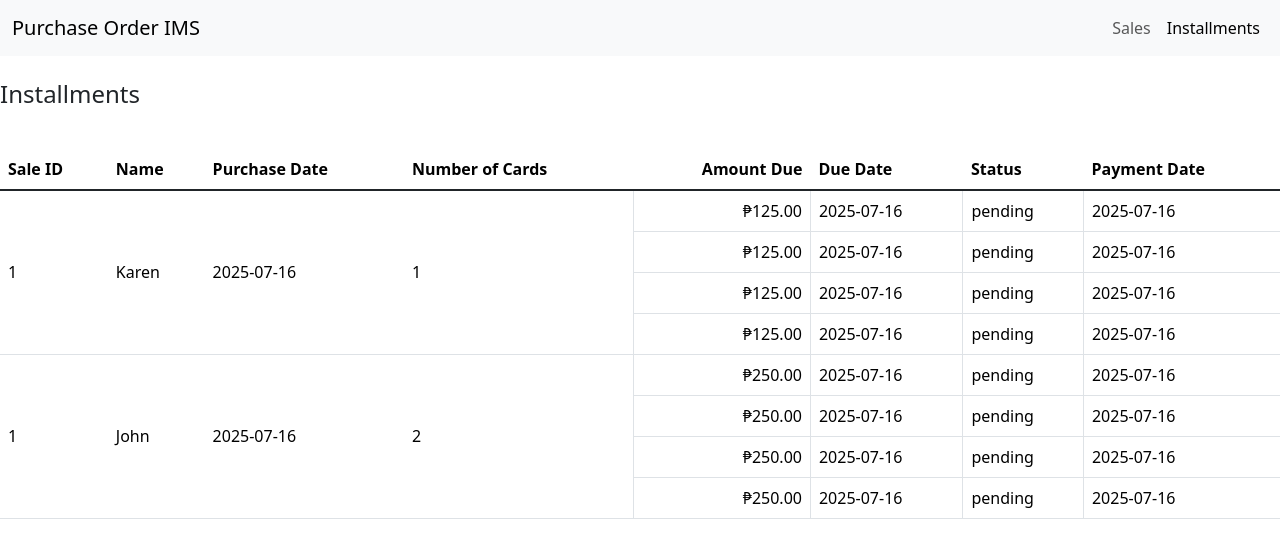
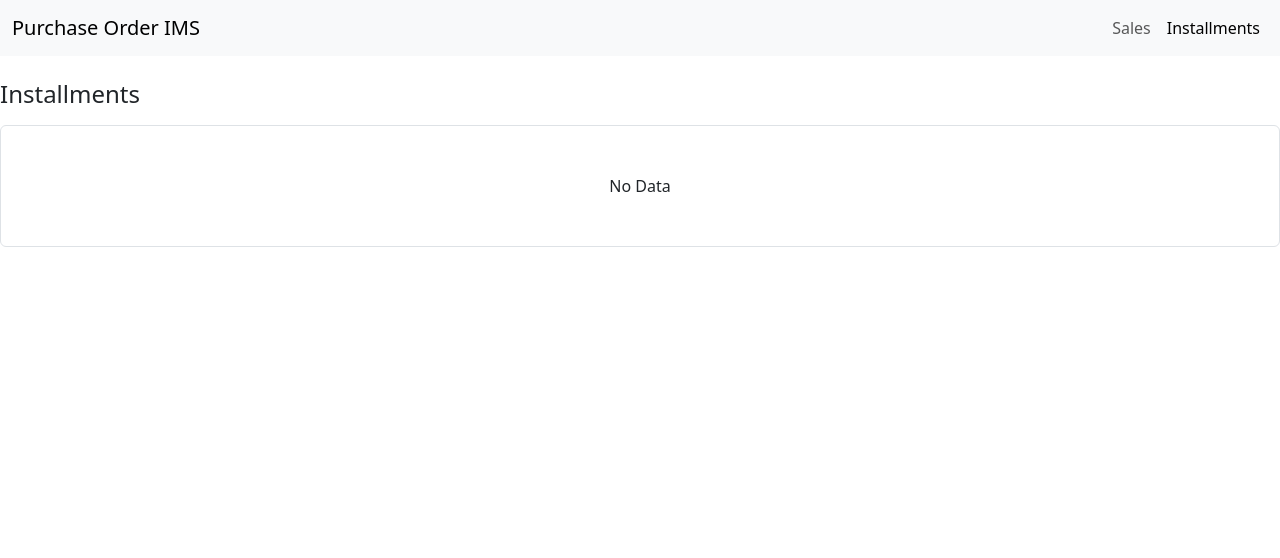
Before and after one commit to kbs291/PO-IMS, a Vue app: page /installments in a window 1280 px wide. Shown: the top 558 px of the page. Built offline with nearby package versions, Linux system fonts and the light colour scheme; data requests are answered from the project's data file; the HTML template or start-up script is replaced by a standard one.

Commit message:
Added function that will create the installments once a sale has been added, and created the generateDueDates composable

```diff
--- a/data/db.json
+++ b/data/db.json
@@ -28,70 +28,7 @@
       "firstDueDate": "2025-07-15"
     }
   ],
-  "installments": [
-    {
-      "id": 1,
-      "salesId": 1,
-      "name": "Karen",
-      "purchaseDate": "2025-07-16",
-      "numberOfCards": 1,
-      "amountDue": {
-        "first": 125,
-        "second": 125,
-        "third": 125,
-        "fourth": 125
-      },
-      "dueDates": {
-        "first": "2025-07-16",
-        "second": "2025-07-16",
-        "third": "2025-07-16",
-        "fourth": "2025-07-16"
-      },
-      "status": {
-        "first": "pending",
-        "second": "pending",
-        "third": "pending",
-        "fourth": "pending"
-      },
-      "paymentDates": {
-        "first": "2025-07-16",
-        "second": "2025-07-16",
-        "third": "2025-07-16",
-        "fourth": "2025-07-16"
-      }
-    },
-    {
-      "id": 1,
-      "salesId": 1,
-      "name": "John",
-      "purchaseDate": "2025-07-16",
-      "numberOfCards": 2,
-      "amountDue": {
-        "first": 250,
-        "second": 250,
-        "third": 250,
-        "fourth": 250
-      },
-      "dueDates": {
-        "first": "2025-07-16",
-        "second": "2025-07-16",
-        "third": "2025-07-16",
-        "fourth": "2025-07-16"
-      },
-      "status": {
-        "first": "pending",
-        "second": "pending",
-        "third": "pending",
-        "fourth": "pending"
-      },
-      "paymentDates": {
-        "first": "2025-07-16",
-        "second": "2025-07-16",
-        "third": "2025-07-16",
-        "fourth": "2025-07-16"
-      }
-    }
-  ],
+  "installments": [],
   "customers": [
     {
       "id": 1,
--- a/src/App.vue
+++ b/src/App.vue
@@ -4,6 +4,6 @@ import Header from './components/layout/Header.vue';
 </script>
 
 <template>
-  <Header />
+  <Header></Header>
   <RouterView />
 </template>
--- a/src/components/InstallmentsTable.vue
+++ b/src/components/InstallmentsTable.vue
@@ -14,8 +14,9 @@ onMounted(async () => await installmentsStore.fetchInstallments());
 <template>
   <h4 class="my-3">Installments</h4>
 
+  <section v-if="installments.length > 0">
     <div class="table-responsive">
-    <table class="table table-hover align-middle mt-4">
+      <table class="table table-striped-columns table-hover align-middle mt-4">
         <thead>
           <tr>
             <th scope="col">Sale ID</th>
@@ -38,28 +39,32 @@ onMounted(async () => await installmentsStore.fetchInstallments());
               <td class="text-end border">{{ formatAmount(installment.amountDue.first) }}</td>
               <td class="border">{{ formatDate(installment.dueDates.first) }}</td>
               <td class="border">{{ installment.status.first }}</td>
-            <td>{{ formatDate(installment.paymentDates.first) }}</td>
+              <td>{{ installment.paymentDates.first && formatDate(installment.paymentDates.first) }}</td>
             </tr>
             <tr>
               <td class="text-end border">{{ formatAmount(installment.amountDue.second) }}</td>
               <td class="border">{{ formatDate(installment.dueDates.second) }}</td>
               <td class="border">{{ installment.status.second }}</td>
-            <td>{{ formatDate(installment.paymentDates.second) }}</td>
+              <td>{{ installment.paymentDates.second && formatDate(installment.paymentDates.second) }}</td>
             </tr>
             <tr>
               <td class="text-end border">{{ formatAmount(installment.amountDue.third) }}</td>
               <td class="border">{{ formatDate(installment.dueDates.third) }}</td>
               <td class="border">{{ installment.status.third }}</td>
-            <td>{{ formatDate(installment.paymentDates.third) }}</td>
+              <td>{{ installment.paymentDates.fourth && formatDate(installment.paymentDates.fourth) }}</td>
             </tr>
             <tr>
               <td class="text-end border">{{ formatAmount(installment.amountDue.fourth) }}</td>
               <td class="border">{{ formatDate(installment.dueDates.fourth) }}</td>
               <td class="border">{{ installment.status.fourth }}</td>
-            <td>{{ formatDate(installment.paymentDates.fourth) }}</td>
+              <td>{{ installment.paymentDates.fourth && formatDate(installment.paymentDates.fourth) }}</td>
             </tr>
           </template>
         </tbody>
       </table>
     </div>
+  </section>
+  <section v-else>
+    <div class="p-5 text-center border rounded empty">No Data</div>
+  </section>
 </template>
--- a/src/stores/installments.js
+++ b/src/stores/installments.js
@@ -1,6 +1,7 @@
 import axios from "axios";
 import { defineStore } from "pinia";
 import { reactive, ref } from "vue";
+import { generateDueDates } from "@/utils/generateDueDates";
 
 export const useInstallmentsStore = defineStore('installments', () => {
   let installments = reactive([]);
@@ -12,7 +13,7 @@ export const useInstallmentsStore = defineStore('installments', () => {
         addInstallments(data);
       });
     } catch (error) {
-      console.log(error);
+      console.log('Failed to fetch data');
     }
   };
 
@@ -25,14 +26,46 @@ export const useInstallmentsStore = defineStore('installments', () => {
       fourth: new Date(installment.dueDates.fourth)
     });
     const paymentDates = reactive({
-      first: new Date(installment.paymentDates.first),
-      second: new Date(installment.paymentDates.second),
-      third: new Date(installment.paymentDates.third),
-      fourth: new Date(installment.paymentDates.fourth)
+      first: installment.paymentDates.first ? new Date(installment.paymentDates.first) : null,
+      second: installment.paymentDates.second ? new Date(installment.paymentDates.second) : null,
+      third: installment.paymentDates.third ? new Date(installment.paymentDates.third) : null,
+      fourth: installment.paymentDates.fourth ? new Date(installment.paymentDates.fourth) : null
     });
 
     installments.push({ ...installment, purchaseDate, dueDates, paymentDates });
   };
 
-  return { installments, fetchInstallments, addInstallments };
+  const createInstallment = (sale) => {
+    const amountDue = sale.totalAmount / 4;
+    const installmentObj = reactive({
+      id: installments.length + 1,
+      salesId: sale.id,
+      name: sale.name,
+      purchaseDate: new Date(sale.purchaseDate),
+      numberOfCards: sale.numberOfCards,
+      amountDue: {
+        first: amountDue,
+        second: amountDue,
+        third: amountDue,
+        fourth: amountDue
+      },
+      dueDates: generateDueDates(sale.purchaseDate),
+      status: {
+        first: 'pending',
+        second: 'pending',
+        third: 'pending',
+        fourth: 'pending',
+      },
+      paymentDates: {
+        first: '',
+        second: '',
+        third: '',
+        fourth: ''
+      }
+    });
+
+    addInstallments(installmentObj);
+  }
+
+  return { installments, fetchInstallments, addInstallments, createInstallment };
 });
--- a/src/stores/sales.js
+++ b/src/stores/sales.js
@@ -1,8 +1,11 @@
 import { reactive, ref } from "vue";
 import { defineStore } from "pinia";
+import { useInstallmentsStore } from "./installments";
+import { generateDueDates } from "@/utils/generateDueDates";
 import axios from "axios";
 
 export const useSalesStore = defineStore('sales', () => {
+  const installmentsStore = useInstallmentsStore();
   let sales = reactive([]);
 
   const fetchSales = async () => {
@@ -26,41 +29,7 @@ export const useSalesStore = defineStore('sales', () => {
     const firstDueDate = generateDueDates(purchaseDate).first;
 
     sales.push({ ...sale, id, purchaseDate, totalAmount, numberOfInstallments, firstDueDate });
-  }
-
-  const generateDueDates = (purchaseDate) => {
-    const date = ref(new Date(purchaseDate));
-
-    const day = date.value.getDate();
-    const year = date.value.getFullYear();
-    const month = date.value.getMonth();
-    const lastDay = ref(new Date(year, month + 1, 0).getDate())
-
-    const dueDates = reactive({
-      first: '',
-      second: '',
-      third: '',
-      fourth: '',
-    });
-
-    if (day < 15) {
-      dueDates.first = new Date(year, month, 15);
-      dueDates.second = new Date(year, month + 1, 0);
-      dueDates.third = new Date(year, month + 1, 15);
-      dueDates.fourth = new Date(year, month + 2, 0);
-    } else if (day === lastDay.value) {
-      dueDates.first = new Date(year, month + 1, 15);
-      dueDates.second = new Date(year, month + 2, 0);
-      dueDates.third = new Date(year, month + 2, 15);
-      dueDates.fourth = new Date(year, month + 3, 0);
-    } else {
-      dueDates.first = new Date(year, month + 1, 0);
-      dueDates.second = new Date(year, month + 1, 15);
-      dueDates.third = new Date(year, month + 2, 0);
-      dueDates.fourth = new Date(year, month + 2, 15);
-    }
-
-    return dueDates;
+    installmentsStore.createInstallment({ ...sale, id, purchaseDate, totalAmount, numberOfInstallments, firstDueDate });
   }
 
   return { sales, fetchSales, addSales, generateDueDates };
--- /dev/null
+++ b/src/utils/generateDueDates.js
@@ -0,0 +1,34 @@
+export function generateDueDates(purchaseDate = new Date()) {
+  const date = new Date(purchaseDate);
+
+  const day = date.getDate();
+  const year = date.getFullYear();
+  const month = date.getMonth();
+  const lastDay = new Date(year, month + 1, 0).getDate();
+
+  const dueDates = {
+    first: '',
+    second: '',
+    third: '',
+    fourth: '',
+  };
+
+  if (day < 15) {
+    dueDates.first = new Date(year, month, 15);
+    dueDates.second = new Date(year, month + 1, 0);
+    dueDates.third = new Date(year, month + 1, 15);
+    dueDates.fourth = new Date(year, month + 2, 0);
+  } else if (day === lastDay.value) {
+    dueDates.first = new Date(year, month + 1, 15);
+    dueDates.second = new Date(year, month + 2, 0);
+    dueDates.third = new Date(year, month + 2, 15);
+    dueDates.fourth = new Date(year, month + 3, 0);
+  } else {
+    dueDates.first = new Date(year, month + 1, 0);
+    dueDates.second = new Date(year, month + 1, 15);
+    dueDates.third = new Date(year, month + 2, 0);
+    dueDates.fourth = new Date(year, month + 2, 15);
+  }
+
+  return dueDates;
+}
```
Lines whose indentation alone changed are shown as unchanged.
